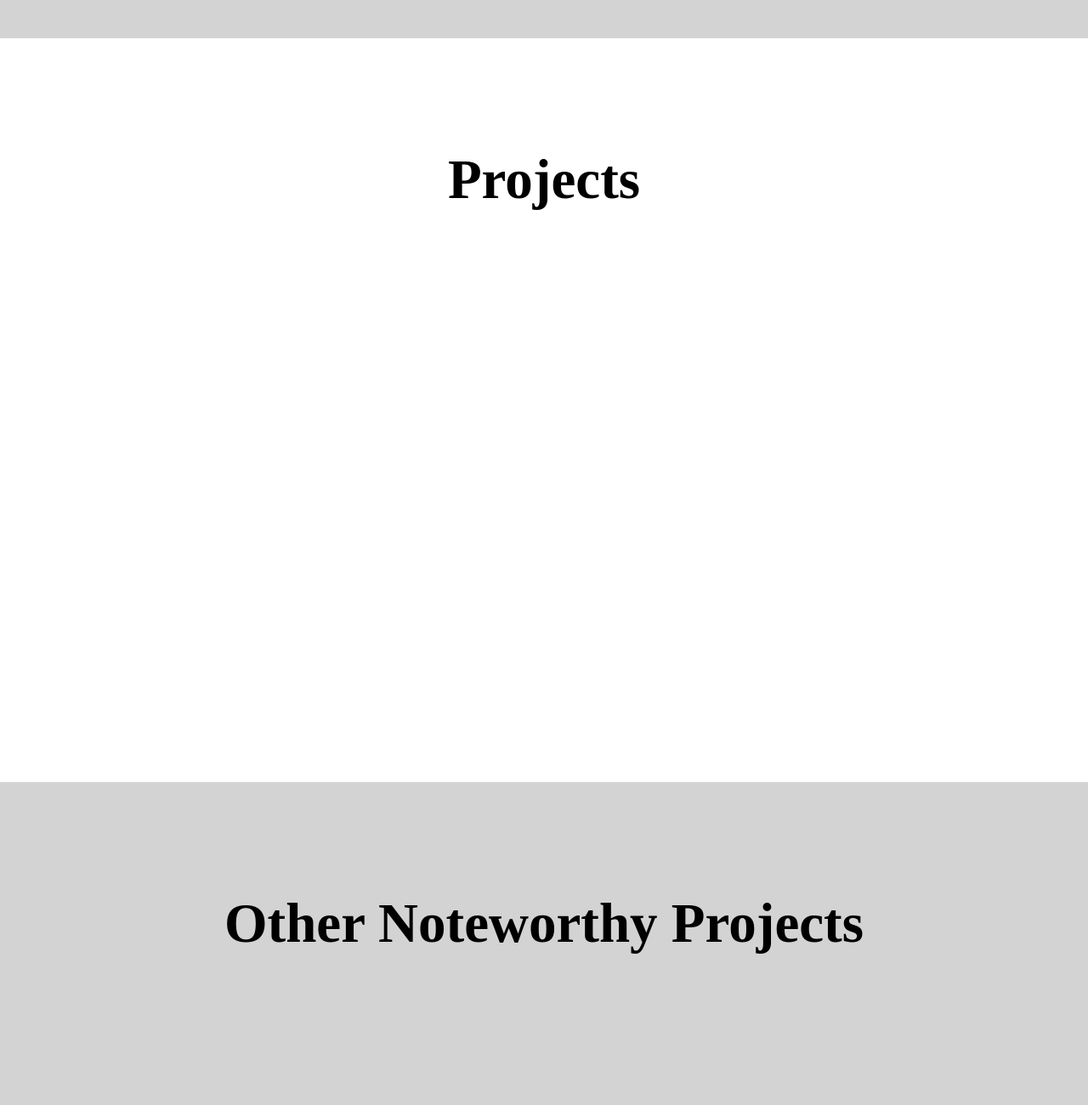
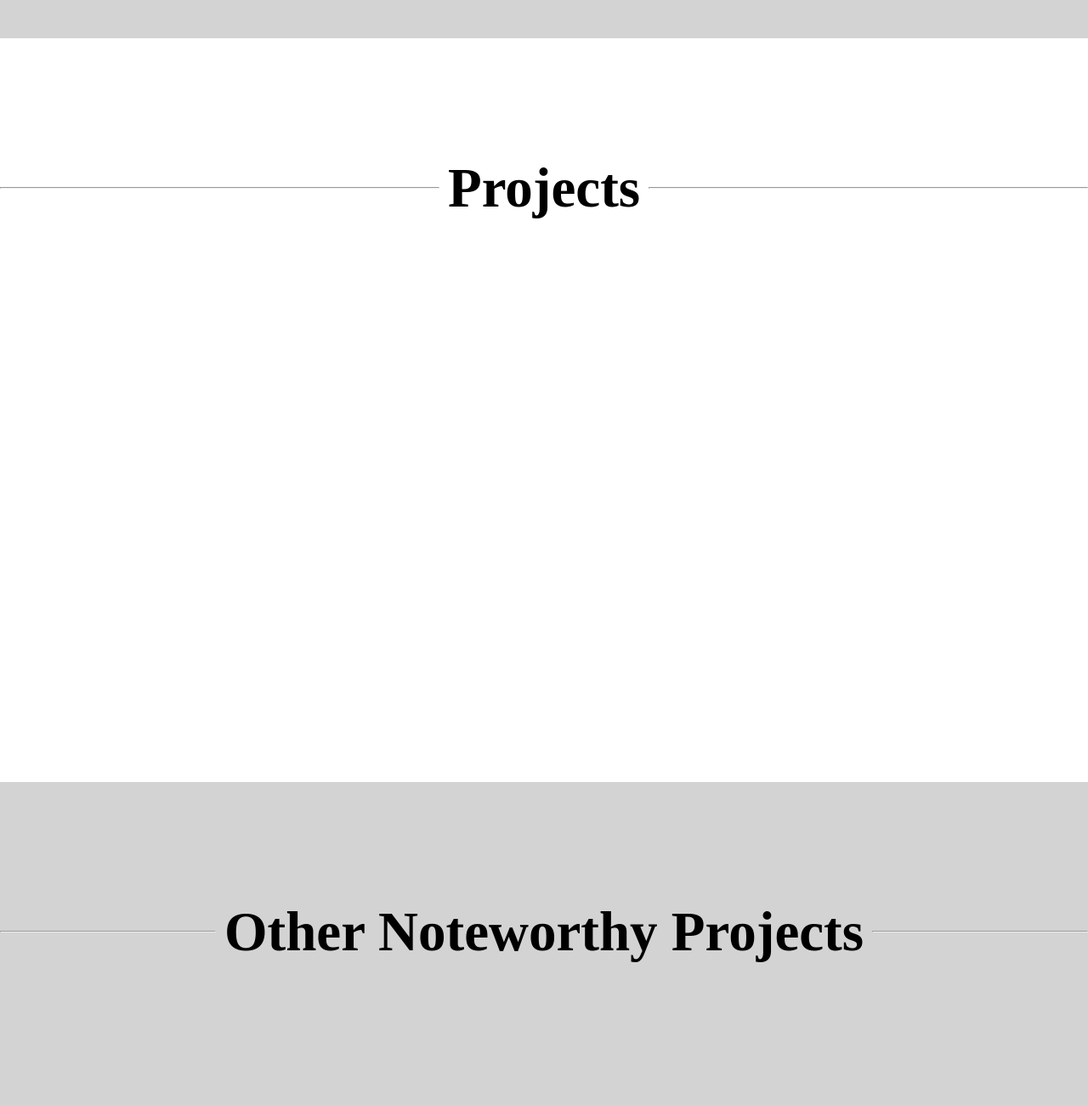
Before and after one commit to jackchuma/portfolio, a plain HTML site: page index.html in a window 1280 px wide. Shown: the part 1680-2980 px from the top of the page at 85% size. Drawn offline with Linux system fonts and the light colour scheme.

Commit message:
Title updates

```diff
--- a/index.html
+++ b/index.html
@@ -50,13 +50,25 @@
             </div>
         </section>
         <section class="projects" id="projects">
-            <h2>Projects</h2>
+            <div class="projects-title-container">
+                <hr>
+                <h2>Projects</h2>
+                <hr>
+            </div>
         </section>
         <section class="other-projects">
-            <h2>Other Noteworthy Projects</h2>
+            <div class="other-projects-title-container">
+                <hr>
+                <h2>Other Noteworthy Projects</h2>
+                <hr>
+            </div>
         </section>
         <section class="contact" id="contact">
-            <h2>Contact</h2>
+            <div class="contact-title-container">
+                <hr>
+                <h2>Contact</h2>
+                <hr>
+            </div>
             <p>I'd love to hear from you!</p>
             <div class="logo-container">
                 <a href="https://www.linkedin.com/in/jack-chuma-a42327a9/" target="_blank"><img src="img/linked-in-logo.png"></a>
--- a/style.css
+++ b/style.css
@@ -163,8 +163,19 @@ nav a {
     background-color: white;
 }
 
+.projects-title-container {
+    display: flex;
+    align-items: center;
+}
+
+.projects-title-container hr {
+    flex: 1;
+    height: 0;
+}
+
 .projects h2 {
     font-size: 65px;
+    padding: 10px;
 }
 
 /*=============== Other Projects Section ===============*/
@@ -175,8 +186,19 @@ nav a {
     padding-top: 75px;
 }
 
+.other-projects-title-container {
+    display: flex;
+    align-items: center;
+}
+
+.other-projects hr {
+    flex: 1;
+    height: 0;
+}
+
 .other-projects h2 {
     font-size: 65px;
+    padding: 10px;
 }
 
 /*=============== Contact Section ===============*/
@@ -188,8 +210,19 @@ nav a {
     padding-top: 75px;
 }
 
+.contact-title-container {
+    display: flex;
+    align-items: center;
+}
+
+.contact hr {
+    flex: 1;
+    height: 0;
+}
+
 .contact h2 {
     font-size: 65px;
+    padding: 10px;
 }
 
 .logo-container {
```
